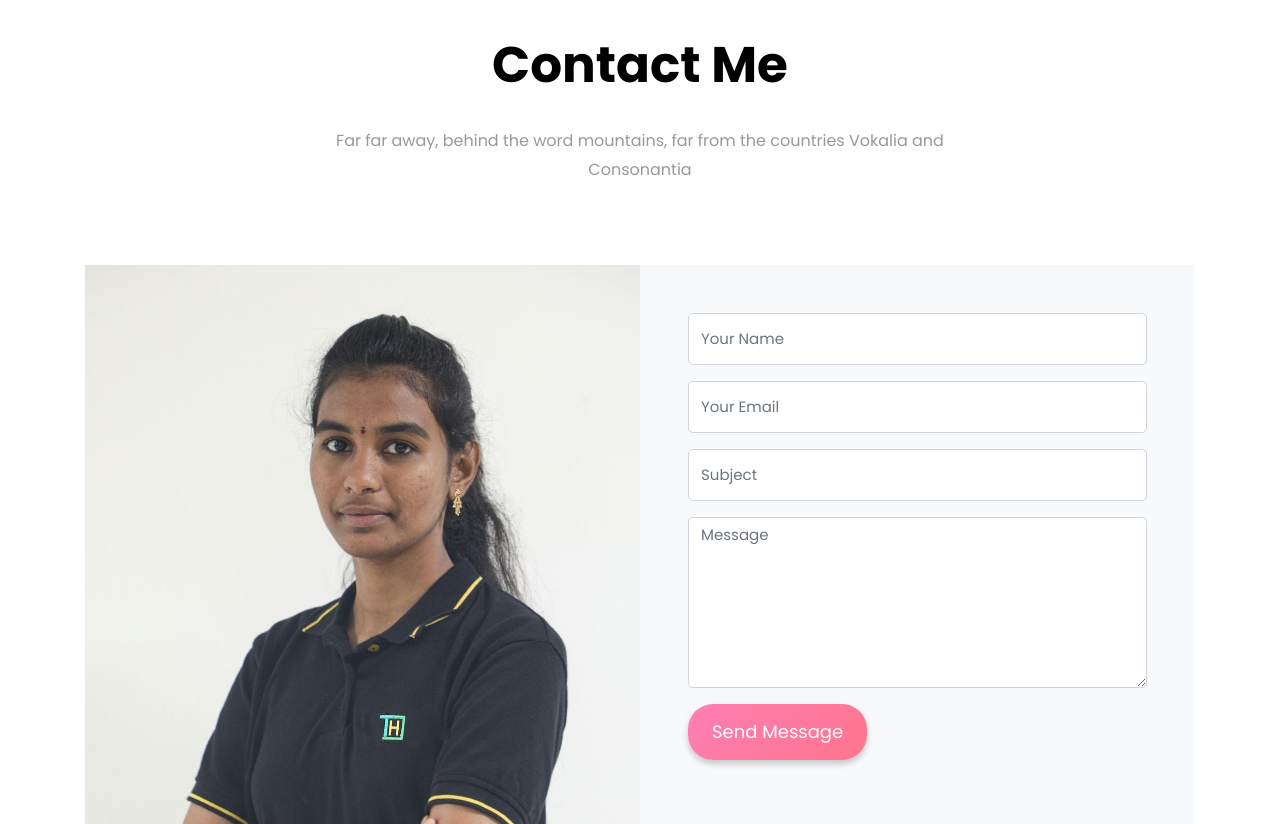
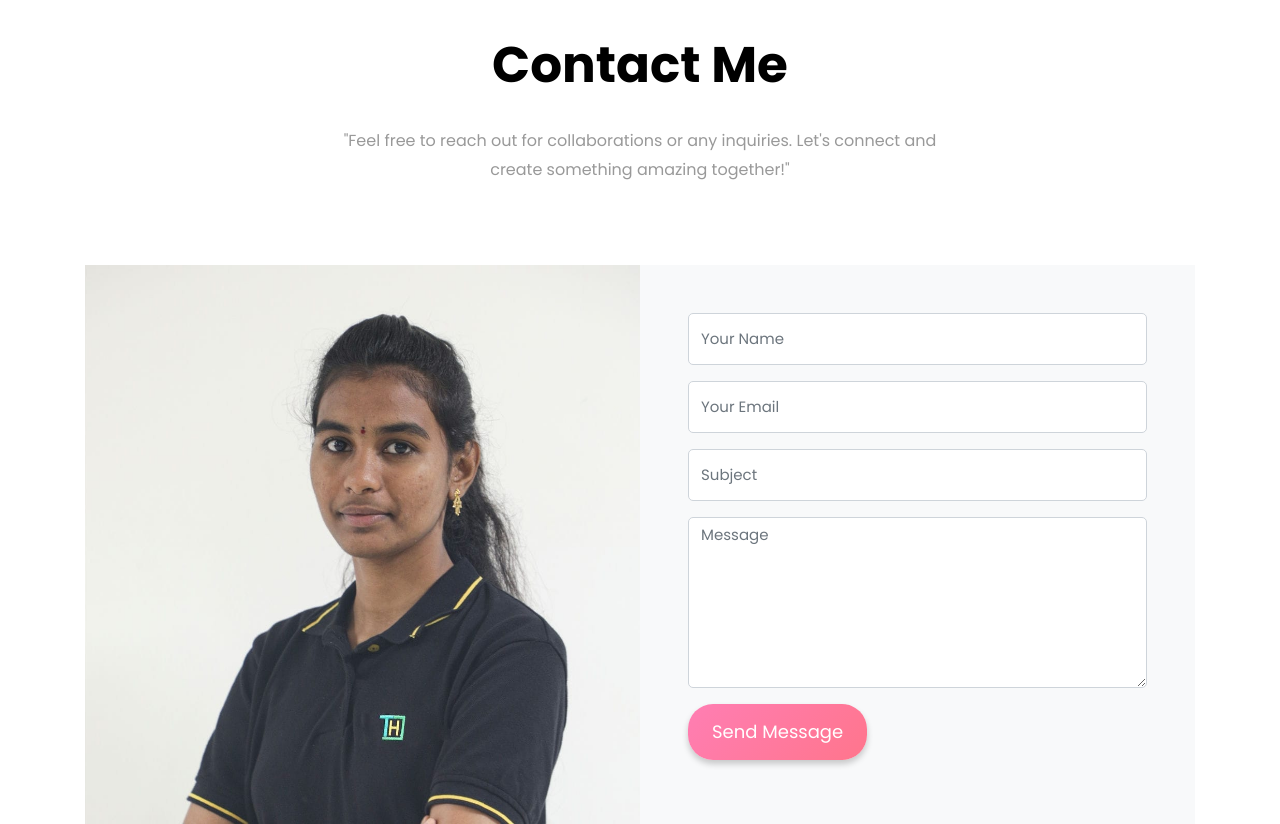
Before and after one commit to potananagalakshmi/Naga-Portfolio, a website: page index.html in a window 1280 px wide. Shown: the part 5860-6684 px from the top of the page. Drawn offline with nearby package versions, Linux system fonts and the light colour scheme; files whose address does not match are found by name.

Commit message:
Update index.html

```diff
--- a/index.html
+++ b/index.html
@@ -732,7 +732,7 @@
           <div class="col-md-7 heading-section text-center ftco-animate">
             <h1 class="big big-2">Contact</h1>
             <h2 class="mb-4">Contact Me</h2>
-            <p>Far far away, behind the word mountains, far from the countries Vokalia and Consonantia</p>
+            <p>"Feel free to reach out for collaborations or any inquiries. Let's connect and create something amazing together!"</p>
           </div>
         </div>
         <div class="row no-gutters block-9">
```
